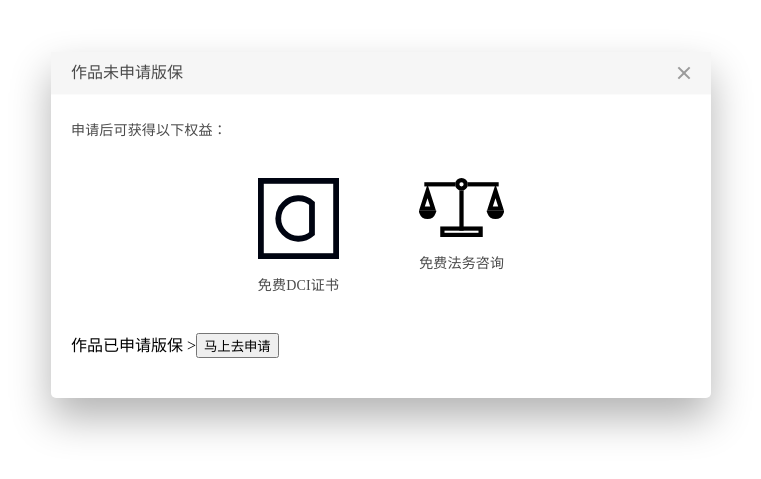
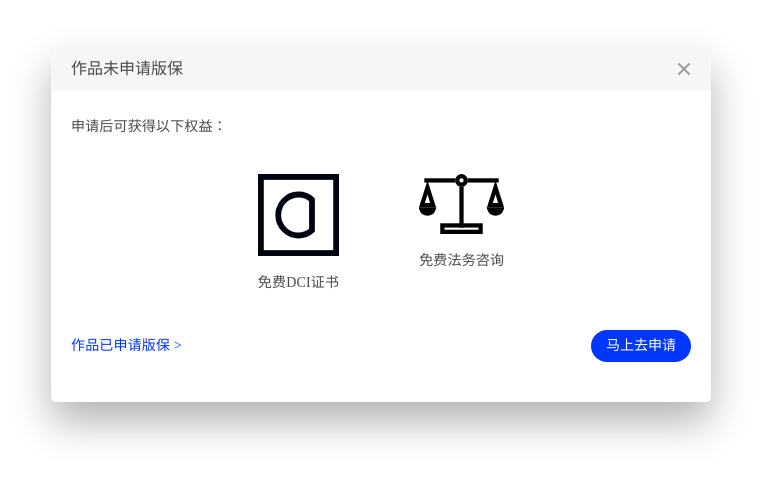
Before and after one commit to BadWaka/blog-waka-by-react, a React app: page / in a window 1280 px wide. Shown: the part 175-654 px from the top of the page, without its empty margins (259-1020 px from the left). Built offline with nearby package versions, Linux system fonts and the light colour scheme.

Commit message:
作品未申请版保样式完成

```diff
--- a/src/businessComponents/CopyrightProtectionModals/NotApplyFor/NotApplyFor.js
+++ b/src/businessComponents/CopyrightProtectionModals/NotApplyFor/NotApplyFor.js
@@ -33,8 +33,8 @@ export default class NotApplyFor extends Component {
                     </div>
                 </section>
                 <section className={style.row3}>
-                    <span>作品已申请版保 ></span>
-                    <button>马上去申请</button>
+                    <span className={style.left}>作品已申请版保 ></span>
+                    <span className={style.right}>马上去申请</span>
                 </section>
             </Modal>
         );
--- a/src/businessComponents/CopyrightProtectionModals/NotApplyFor/style.scss
+++ b/src/businessComponents/CopyrightProtectionModals/NotApplyFor/style.scss
@@ -35,5 +35,34 @@
 .row3 {
   margin: 40px 20px;
   display: flex;
+  justify-content: space-between;
   align-items: center;
+
+  .left {
+    /* 作品已申请版保 >: */
+    font-family: PingFangSC-Regular;
+    font-size: 14px;
+    color: #0037FF;
+    letter-spacing: 0.17px;
+    cursor: pointer;
+  }
+
+  .right {
+    display: flex;
+    justify-content: center;
+    align-items: center;
+    width: 100px;
+    height: 32px;
+    box-sizing: border-box;
+    /* Rectangle 5 Copy: */
+    background: #0037FF;
+    border-radius: 100px;
+    /* 马上去申请: */
+    font-family: PingFangSC-Regular;
+    font-size: 14px;
+    color: #FFFFFF;
+    letter-spacing: 0;
+    user-select: none;
+    cursor: pointer;
+  }
 }
--- a/src/businessComponents/Modal/style.scss
+++ b/src/businessComponents/Modal/style.scss
@@ -33,8 +33,14 @@
     }
 
     .closeImg {
+      transition: 0.5s;
       position: absolute;
       right: 20px;
+      cursor: pointer;
+
+      &:hover {
+        transform: rotate(90deg)
+      }
     }
   }
 }
```
